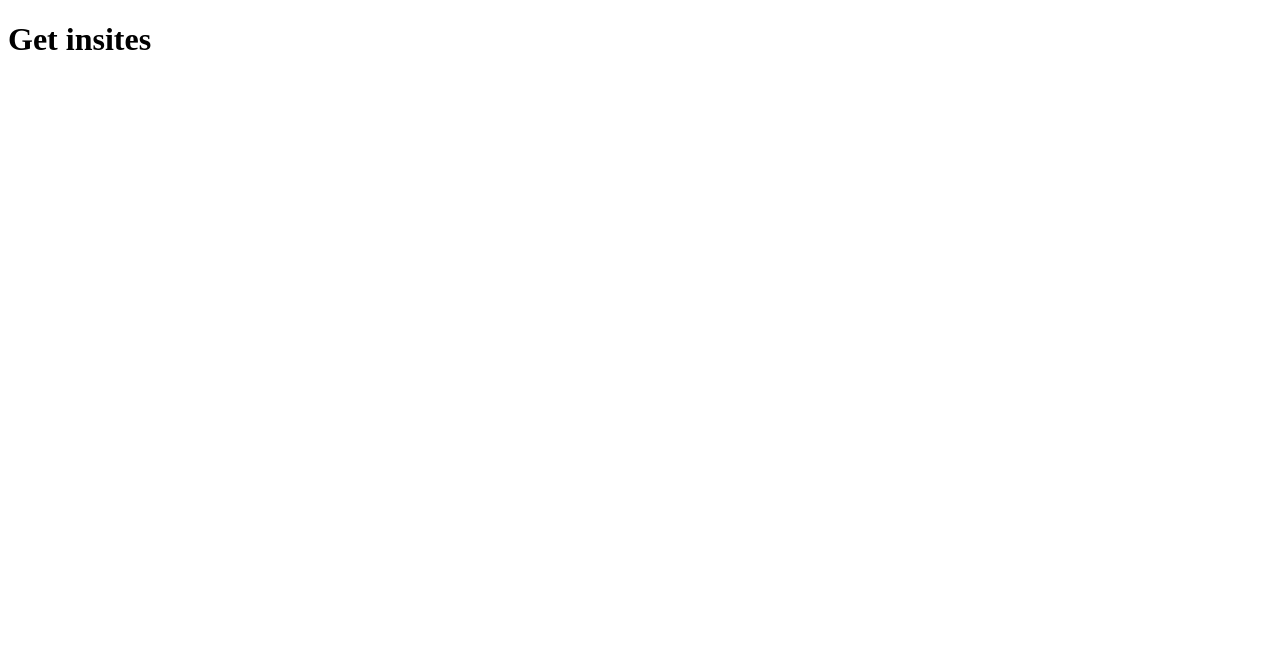
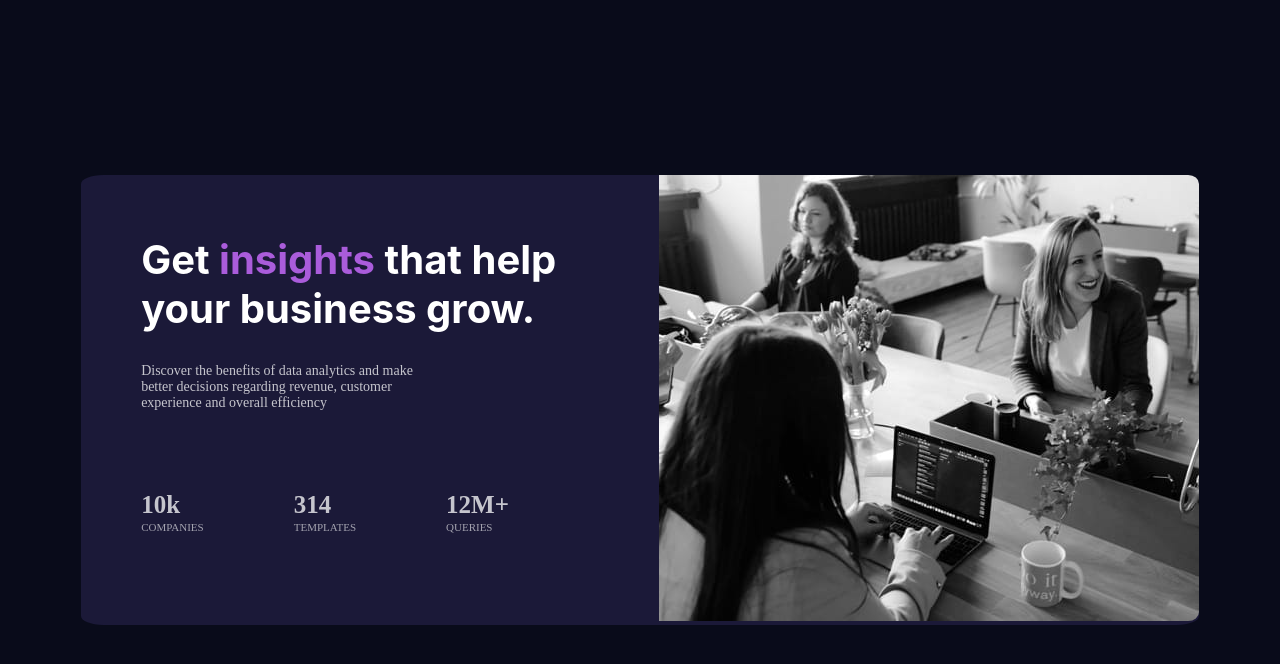
Before and after one commit to AdilsonJPB/Stats-preview-card-component, a plain HTML site: page index.html in a window 1280 px wide. Drawn offline with Linux system fonts and the light colour scheme.

Commit message:
Atualiza css e hmtl

```diff
--- a/index.html
+++ b/index.html
@@ -5,10 +5,24 @@
     <meta charset="UTF-8">
     <meta name="viewport" content="width=device-width, initial-scale=1.0">
     <link rel="icon" type="image/png" sizes="32x32" href="./images/favicon-32x32.png">
+    <link rel="stylesheet" href="styles.css">
     <title>Frontend Mentor | Stats preview card component</title>
   </head>
   <body>
-    <h1>Get insites</h1>
+    <main>
+      <div class="card">
+        <div class="textos">
+          <h1>Get <span class="purple">insights</span> that help <br />your business grow.</h1>
+          <p>Discover the benefits of data analytics and make <br />better decisions regarding revenue, customer <br />experience and overall  efficiency</p>
+          <div class="info">
+            <p class="value"><span class="bold">10k</span><br><span class="complement">COMPANIES</span></p>
+            <p class="value"><span class="bold">314</span><br><span class="complement">TEMPLATES</span></p>
+            <p class="value"><span class="bold">12M+</span><br><span class="complement">QUERIES</span></p>
+          </div>
+        </div>
+        <div class="img">
+          <img src="/images/image-header-desktop.jpg">
+        </div>
+    </main>
   </body>
-
 </html>
--- /dev/null
+++ b/styles.css
@@ -0,0 +1,76 @@
+* {
+    margin: 0;
+    padding: 0;
+}
+
+body {
+    background-color: hsl(233, 47%, 7%);
+    color: white;
+    display: flex;
+    align-items: center;
+    min-height: 100vh;
+}
+
+main {
+    max-width: 1440px;
+    margin: 0 auto;
+}
+
+.card {
+    background-color: hsl(244, 38%, 16%);
+    border-radius: 2%;
+    display: flex;
+    flex-direction: row;
+}
+
+.textos h1 {
+    padding-top: 60px;
+    padding-bottom: 30px;
+    padding-left: 60px;
+    font-family: Inter;
+    font-size: 40px;
+}
+
+.textos .purple {
+    color: hsl(277, 64%, 61%);
+}
+
+.textos p {
+    padding-left: 60px;
+    color: hsla(0, 0%, 100%, 0.75);
+    font-family: Lexend Deca;
+}
+
+.info {
+    padding-top: 80px;
+    margin-right: 120px;
+    display: flex;
+    flex-direction: row;
+}
+
+p {
+    margin-right: 30px;
+    font-size: 14px;
+}
+
+.info .bold {
+    font-size: 25px;
+    font-weight: 700;
+    font-family: Lexend Deca;
+}
+
+.info .complement {
+    font-size: 11px;
+    color: hsla(0, 0%, 100%, 0.6);
+    font-family: Lexend Deca;
+}
+
+img {
+    border-radius: 0 2% 2% 0;
+}
+
+.img {
+    forced-color-adjust: hsl(277, 64%, 61%);
+    width: 540px;
+    filter:opacity()
+}
```
